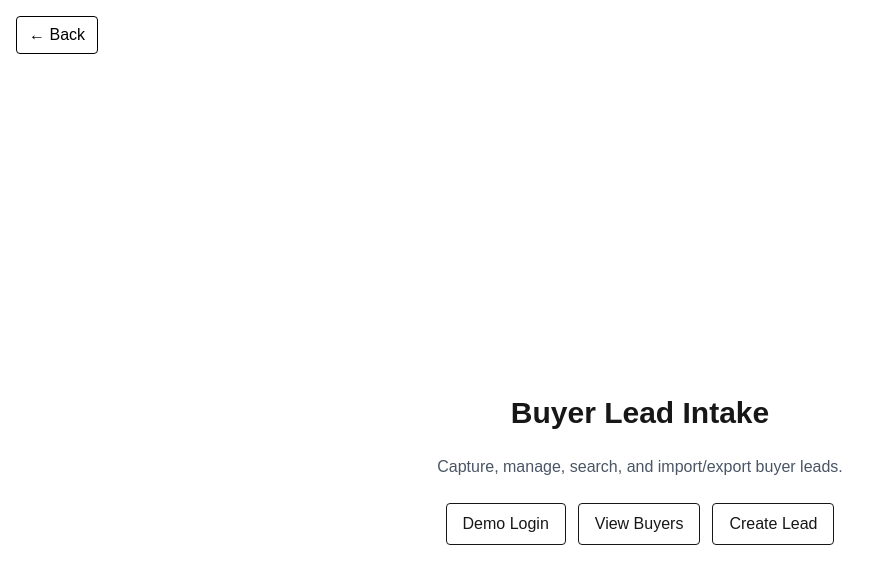
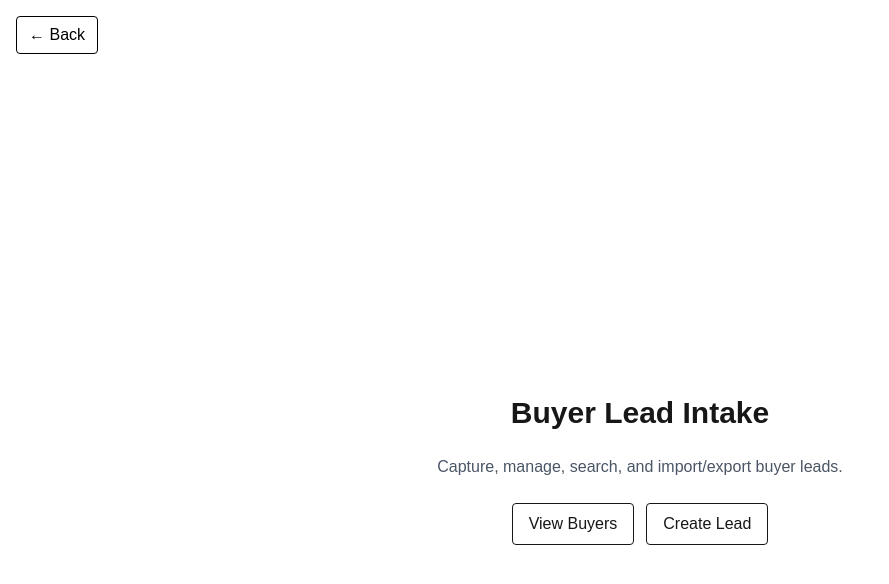
Before and after one commit to harithebeast/ES, a Next.js app in the folder buyer-lead-app/: page / in a window 1280 px wide. Shown: the top 584 px of the page, without its empty margins (0-889 px from the left). Built offline with nearby package versions, Linux system fonts and the light colour scheme.

Commit message:
fix: cookie issue 1

```diff
--- a/buyer-lead-app/src/app/page.tsx
+++ b/buyer-lead-app/src/app/page.tsx
@@ -7,7 +7,7 @@ export default function Home() {
         <h1 className="text-3xl font-semibold">Buyer Lead Intake</h1>
         <p className="text-gray-600">Capture, manage, search, and import/export buyer leads.</p>
         <div className="flex gap-3 justify-center">
-          <Link href="/demio-login" className="px-4 py-2 rounded border">Demo Login</Link>
+
           <Link href="/buyers" className="px-4 py-2 rounded border">View Buyers</Link>
           <Link href="/buyers/new" className="px-4 py-2 rounded border">Create Lead</Link>
         </div>
```
